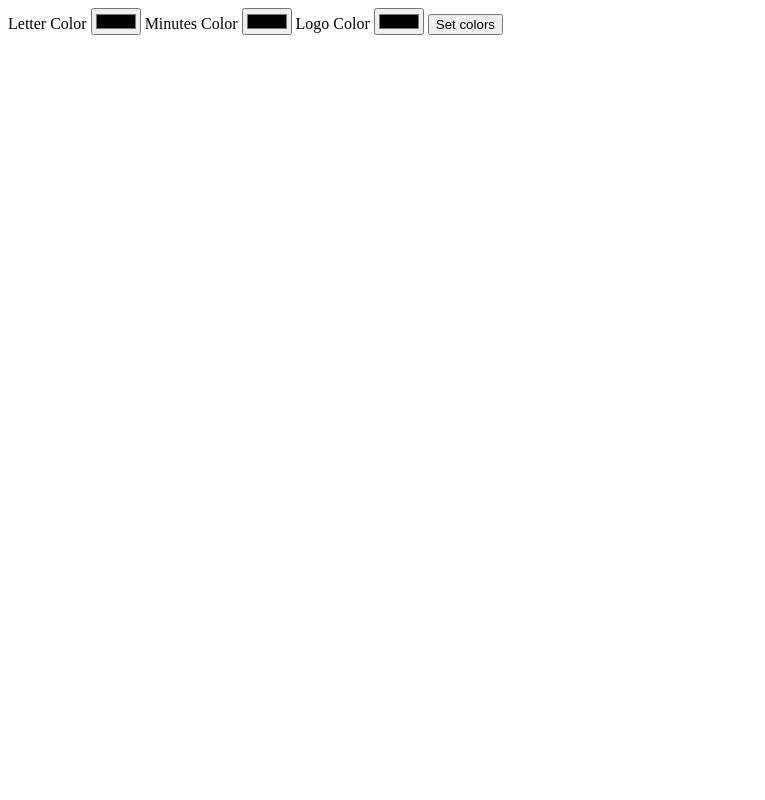
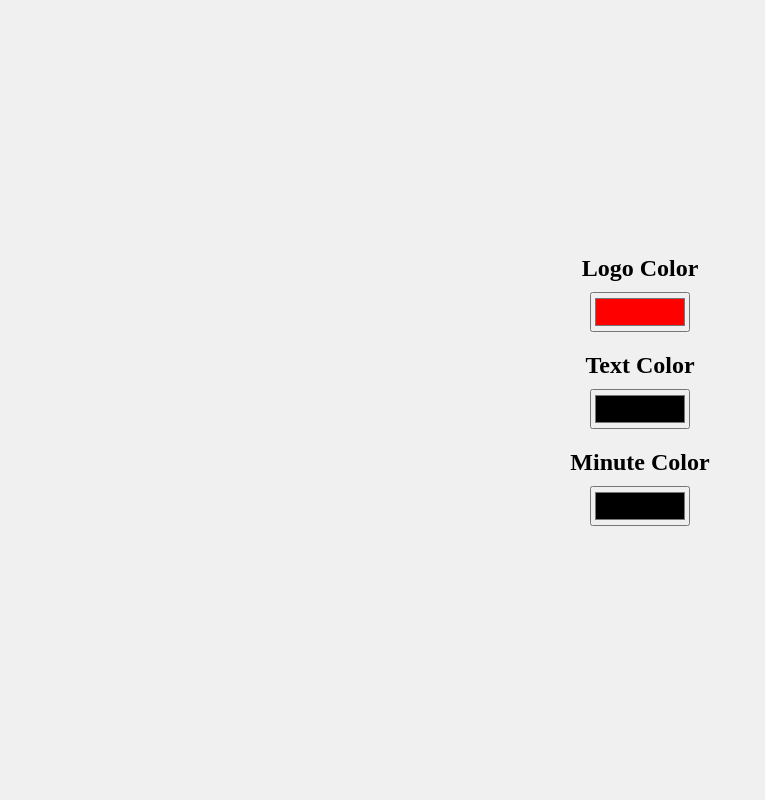
Before and after one commit to Simenpf/text_clock, a Flask app: page /color_settings in a window 1280 px wide. Shown: the whole page, without its empty margins (0-765 px from the left). Run offline with Flask 3, Linux system fonts and the light colour scheme; parts of the project's set-up code (start-up, migrations or seed data) failed here and were passed over.

Commit message:
Color settings working

```diff
--- a/main.py
+++ b/main.py
@@ -122,26 +122,22 @@ app = Flask(__name__)
 def index():
     return render_template("index.html")
 
-@app.route('/color_settings', methods =["GET", "POST"])
+@app.route('/color_settings')
 def color_settings():
+    return render_template("color_settings.html")
+
+@app.route('/adjust_color', methods=['POST'])
+def adjust_color():
+    global logo_color
     global letters_color
     global minutes_color
-    global logo_color
-    if request.method == "POST":
-        # Set letters color
-        app_request_letters_color = str(request.form.get("letters_color"))
-        letters_color = colors.Color(app_request_letters_color).bgr
+    logo_color = colors.Color(str(request.form['logoColor'])).bgr  # Retrieve color value from request
+    letters_color = colors.Color(str(request.form['lettersColor'])).bgr  # Retrieve color value from request
+    minutes_color = colors.Color(str(request.form['minutesColor'])).bgr  # Retrieve color value from request
 
-        # Set minutes color
-        app_request_minutes_color = str(request.form.get("minutes_color"))
-        minutes_color = colors.Color(app_request_minutes_color).bgr
+    # Process the color value and perform necessary actions in your Python script
+    return ''  # Return a response to the client
 
-        # Set logo color
-        app_request_logo_color = str(request.form.get("logo_color"))
-        logo_color = colors.Color(app_request_logo_color).bgr
-
-        return render_template("color_settings.html")
-    return render_template("color_settings.html")
 
 @app.route('/screen_adjustment')
 def screen_adjustment():
--- a/templates/color_settings.html
+++ b/templates/color_settings.html
@@ -1,8 +1,71 @@
-<form action="/color_settings" method="post">
-    <label for="letr_col">Letter Color</label>
-    <input type="color" name="letters_color" id="letr_col">
-    <label for="min_col">Minutes Color</label>
-    <input type="color" name="minutes_color" id="min_col">
-    <label for="logo_col">Logo Color</label>
-    <input type="color" name="logo_color" id="logo_col">
-    <button type="submit">Set colors</button>
+<!DOCTYPE html>
+<html lang="en">
+<head>
+    <meta charset="UTF-8">
+    <meta name="viewport" content="width=device-width, initial-scale=1.0">
+    <title>Screen Adjustment</title>
+    <style>
+        body {
+            display: flex;
+            justify-content: center;
+            align-items: center;
+            height: 100vh;
+            margin: 0;
+            background-color: #f0f0f0;
+        }
+
+        .adjustment-container {
+            text-align: center;
+            margin-bottom: 20px;
+        }
+
+        .adjustment-label {
+            font-size: 24px;
+            font-weight: bold;
+            margin-bottom: 10px;
+        }
+
+        .color-picker {
+            width: 100px;
+            height: 40px;
+        }
+    </style>
+</head>
+<body>
+    <div class="container">
+        <div class="adjustment-container">
+            <div class="adjustment-label">Logo Color</div>
+            <input type="color" class="color-picker" id="logoColor" value="#ff0000" oninput="updateColor()">
+        </div>
+
+        <div class="adjustment-container">
+            <div class="adjustment-label">Text Color</div>
+            <input type="color" class="color-picker" id="lettersColor" value="#000000" oninput="updateColor()">
+        </div>
+
+        <div class="adjustment-container">
+            <div class="adjustment-label">Minute Color</div>
+            <input type="color" class="color-picker" id="minutesColor" value="#000000" oninput="updateColor()">
+        </div>
+    </div>
+    <!-- Add more color parameters if needed -->
+
+    <script>
+        function updateColor() {
+            const logoColorValue = document.getElementById("logoColor").value;
+            const lettersColorValue = document.getElementById("lettersColor").value;
+            const minutesColorValue = document.getElementById("minutesColor").value;
+
+            const data = new URLSearchParams();
+            data.append("logoColor", logoColorValue);
+            data.append("lettersColor", lettersColorValue);
+            data.append("minutesColor", minutesColorValue);
+
+            fetch('/adjust_color', {
+                method: 'POST',
+                body: data
+            });
+        }
+    </script>
+</body>
+</html>
```
